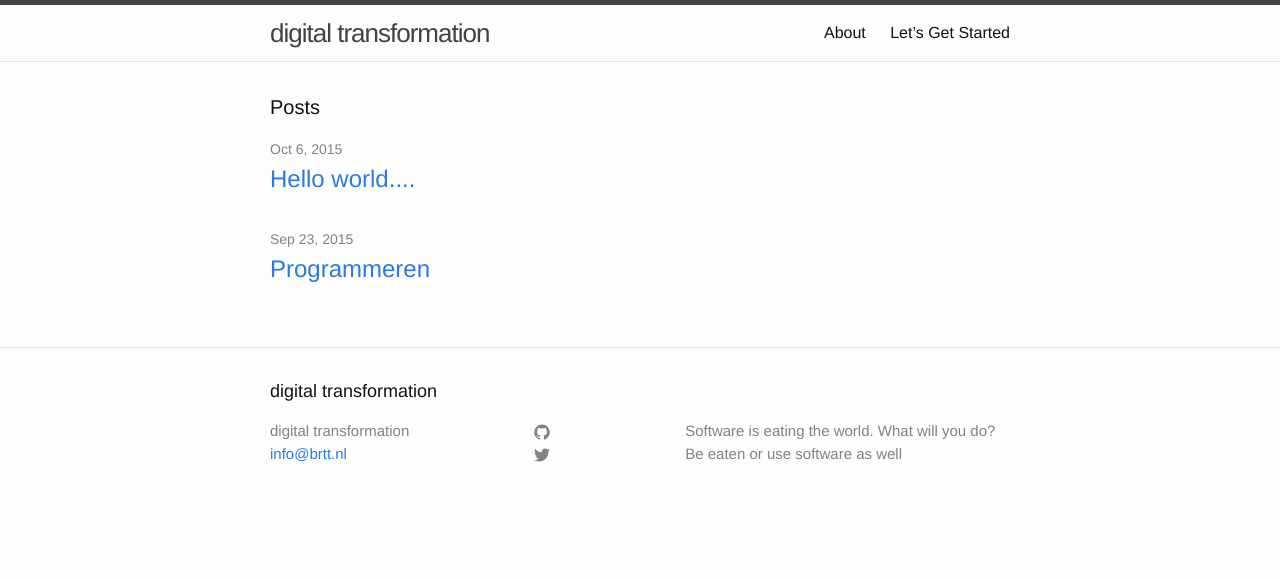
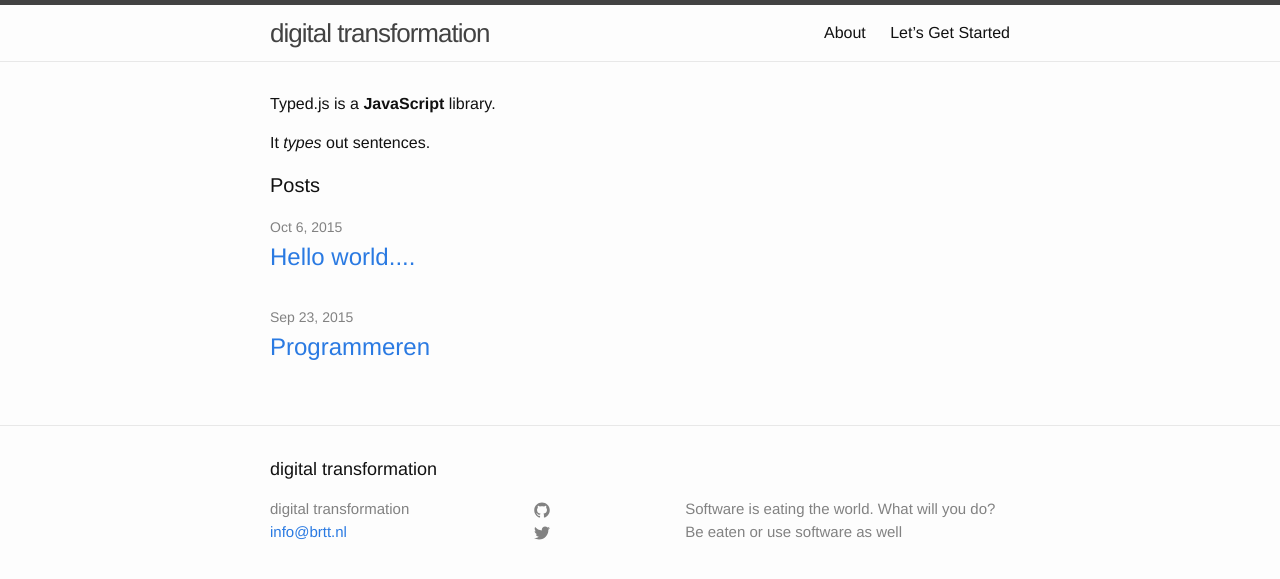
Before and after one commit to wijnandb/wijnandb.github.io, a Jekyll site: the page built from index.html, in a window 1280 px wide. Shown: the top 579 px of the page. Built offline with Jekyll 4.4.1, drawn with Linux system fonts in a browser that asks for light colours.

Commit message:
Update index.html

```diff
--- a/index.html
+++ b/index.html
@@ -1,6 +1,16 @@
 ---
 layout: default
 ---
+<script>
+  var typed = new Typed('#typed', {
+    stringsElement: '#typed-strings'
+  });
+</script>
+<div id="typed-strings">
+    <p>Typed.js is a <strong>JavaScript</strong> library.</p>
+    <p>It <em>types</em> out sentences.</p>
+</div>
+<span id="typed"></span>
 
 <div class="home">
 
```
